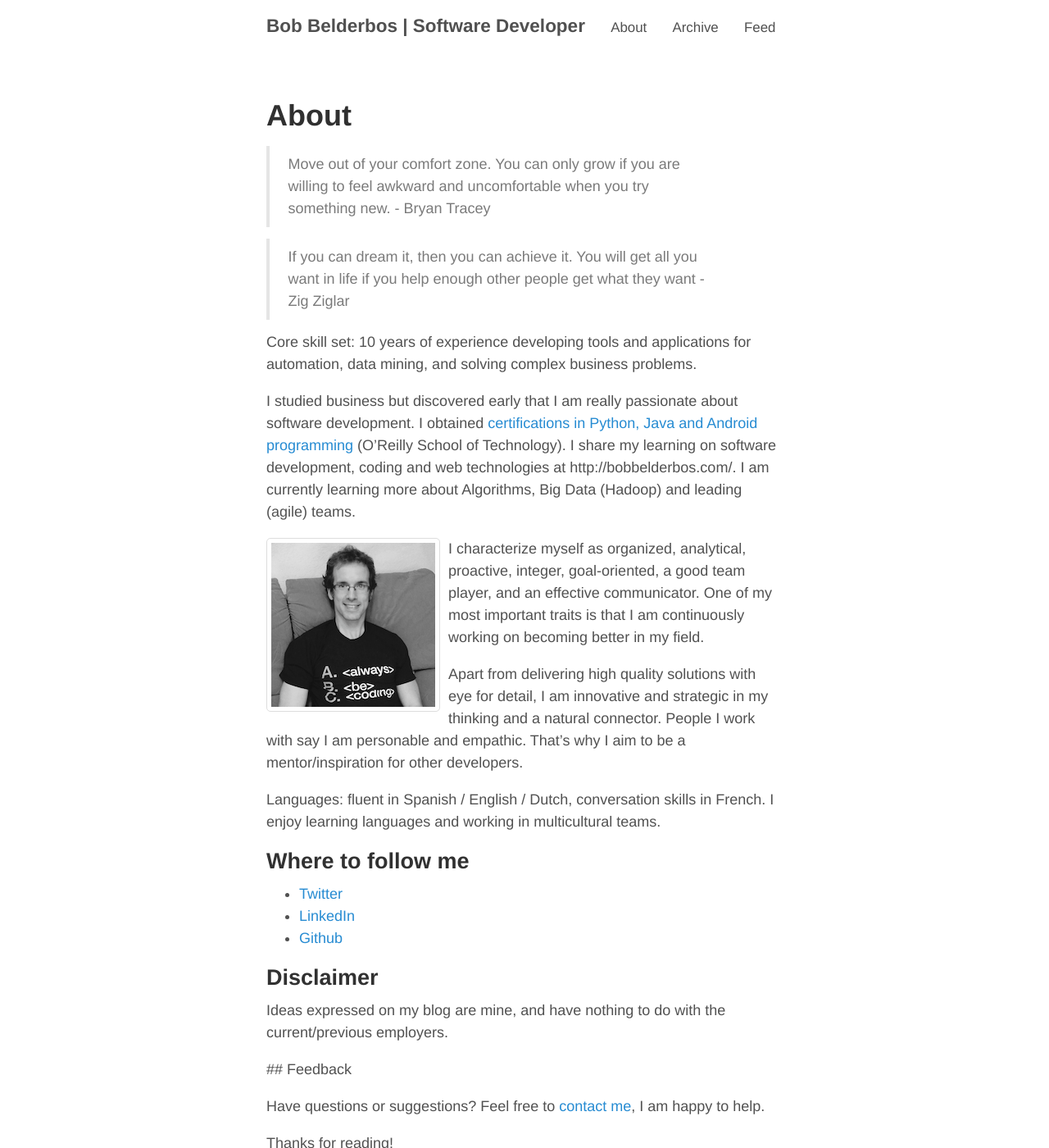
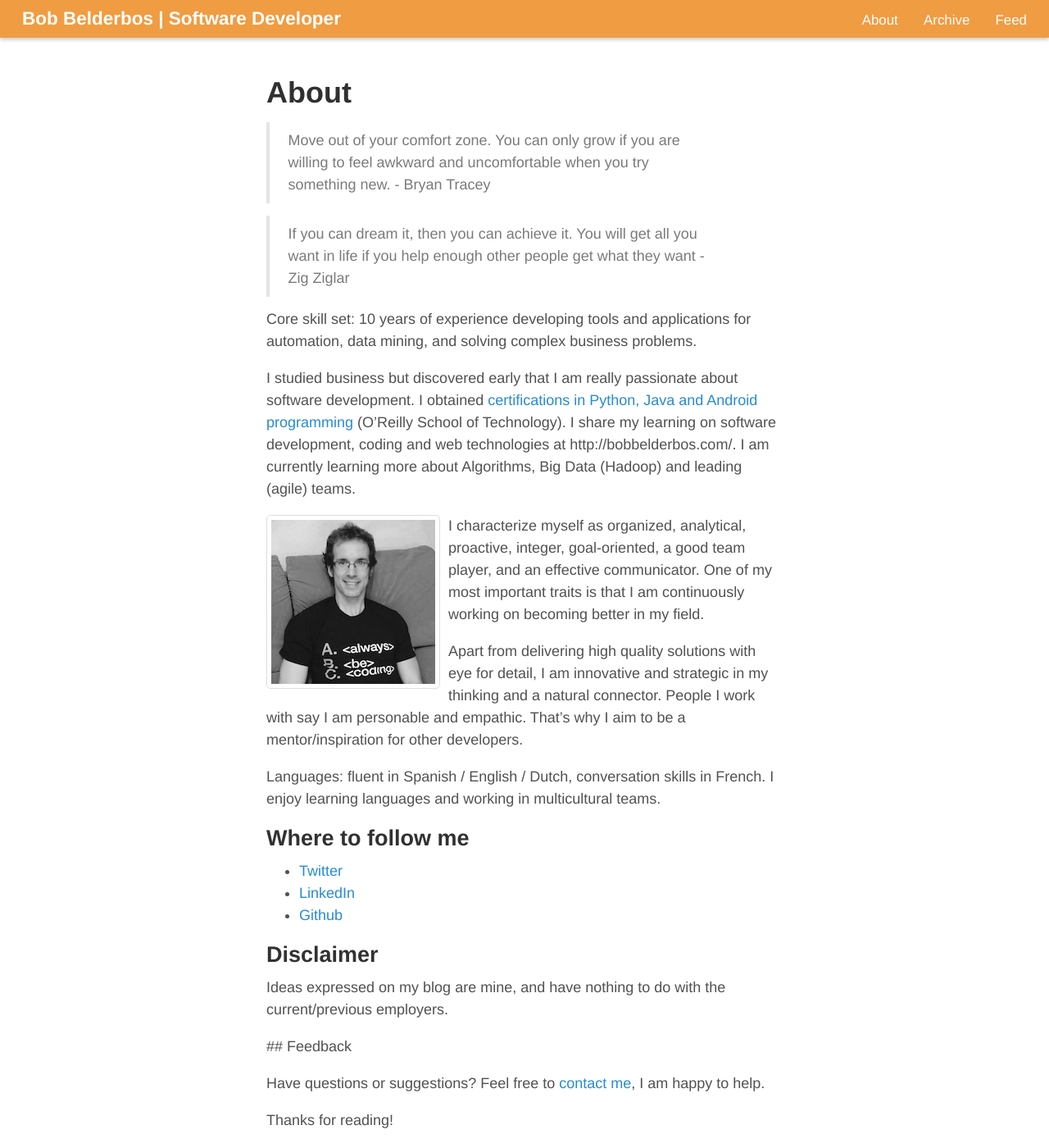
Before and after one commit to bbelderbos/bbelderbos.github.io, a Jekyll site: the page built from about.md, in a window 1280 px wide and 1400 px high. Shown: the whole window at 82% size. Built offline with Jekyll 4.4.1, drawn with Linux system fonts in a browser that asks for light colours.

Commit message:
style changes to make fixed header

```diff
--- a/_layouts/default.html
+++ b/_layouts/default.html
@@ -9,10 +9,12 @@
       <header class="masthead">
         <h3 class="masthead-title">
           <a href="/" title="Home">{{ site.title }}</a>
+          <div id="pageLinks">
           {% for page in site.pages_list %}
             &nbsp;&nbsp;&nbsp;
             <small><a href="{{ page[1]  }}">{{ page[0] }}</a></small>
           {% endfor %}
+          </div>
         </h3>
       </header>
 
--- a/_sass/_masthead.scss
+++ b/_sass/_masthead.scss
@@ -1,26 +1,43 @@
 // Masthead
 //
 // Super small header above the content for site name and short description.
+/* make fixed:
+http://bobbelderbos.com/2012/03/how-to-make-a-fixed-sidebar-or-header-with-css/
+*/
 
 .masthead {
-  padding-top:    1rem;
-  padding-bottom: 1rem;
+  padding: 0.5rem 1.5rem;
   margin-bottom: 3rem;
+  position: fixed;
+  left: 0;
+  top: 0;
+  background: #f09c42; /* #303030; */
+  width: 100%;
+  z-index: 20;
+-webkit-box-shadow: 0px 2px 5px 0px rgba(194,194,194,1);
+-moz-box-shadow: 0px 2px 5px 0px rgba(194,194,194,1);
+box-shadow: 0px 2px 5px 0px rgba(194,194,194,1);
+}
+
+
+#pageLinks {
+  float: right;
 }
 
 .masthead-title {
+  min-width: 320px;
   margin-top: 0;
   margin-bottom: 0;
-  color: #505050;
+  color: #fff;
 
   a {
-    color: #505050;
+    color: #fff;
   }
 
   small {
     font-size: 75%;
     font-weight: 400;
-    color: #c0c0c0;
+    color: #f2f2f2;
     letter-spacing: 0;
   }
 }
--- a/_sass/_posts.scss
+++ b/_sass/_posts.scss
@@ -5,7 +5,7 @@
 
 .page,
 .post {
-  margin-bottom: 4em;
+  margin: 5em 0 4em 0;
 }
 
 // Blog post or page title
```
